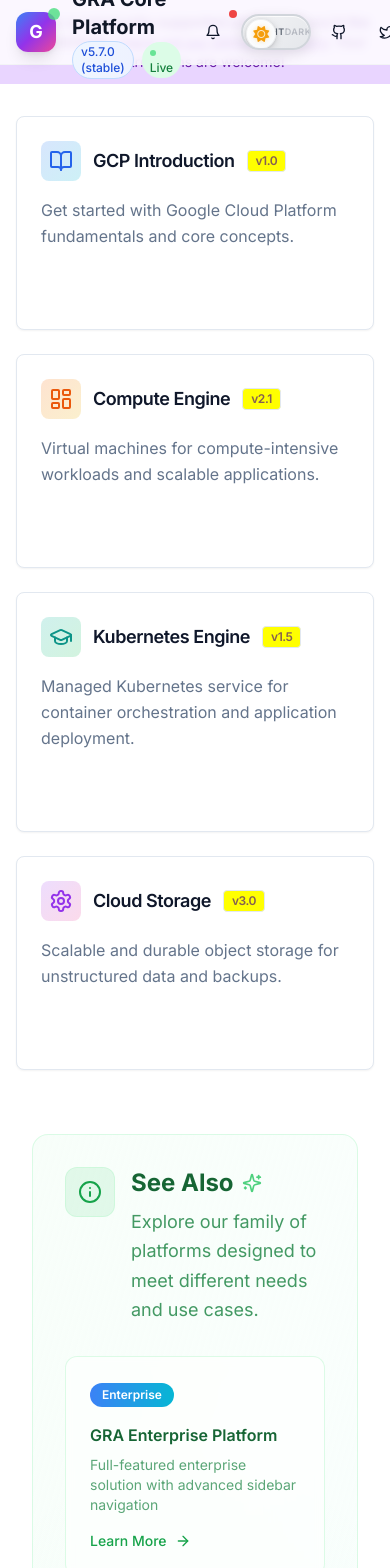
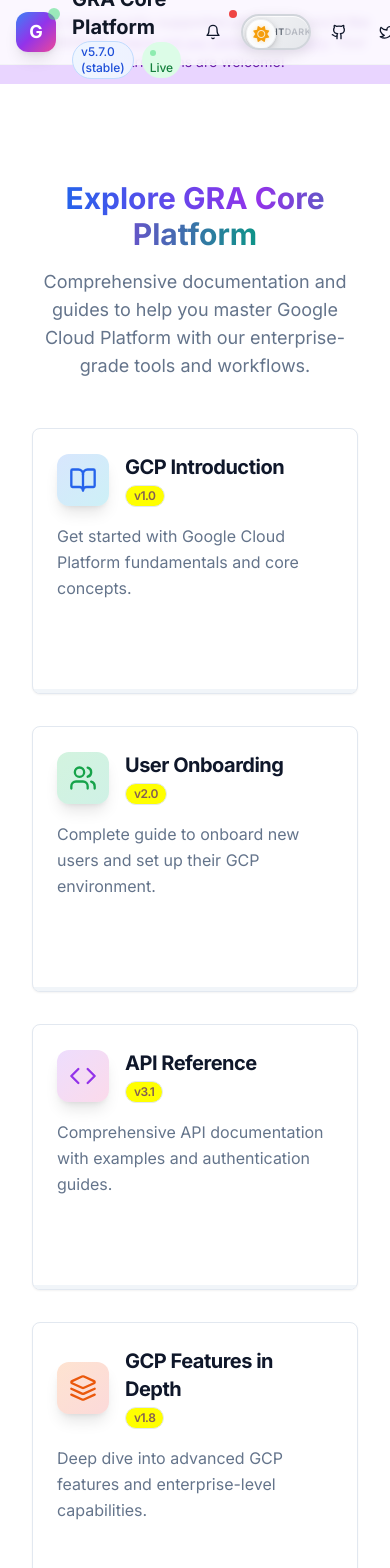
Before and after one commit to syedshahlal/sphinx-docs-template, a Next.js app: page / in a window 390 px wide. Shown: the top 1568 px of the page. Built offline with nearby package versions, Linux system fonts and the light colour scheme.

Commit message:
feat: add enhanced feature cards with animations and responsive design
Include 6 tiles with premium animations, hover states, progress indicators, and responsive grid layout.

#VERCEL_SKIP

Co-authored-by: Syed Razauddin Shahlal <96375316+syedshahlal@users.noreply.github.com>

```diff
--- a/components/feature-cards.tsx
+++ b/components/feature-cards.tsx
@@ -2,7 +2,7 @@
 
 import type React from "react"
 import { useState } from "react"
-import { ArrowRight, BookOpen, ExternalLink, GraduationCap, LayoutDashboard, Settings } from "lucide-react"
+import { ArrowRight, BookOpen, ExternalLink, Users, Code, Layers, GitBranch, Server } from "lucide-react"
 
 import { Card, CardContent, CardHeader, CardTitle } from "@/components/ui/card"
 
@@ -13,8 +13,8 @@ type Feature = {
   color: string
   gradient: string
   details: string[]
-  href: string // NEW – destination docs page
-  version: string // NEW – version badge text
+  href: string
+  version: string
 }
 
 const features: Feature[] = [
@@ -25,38 +25,58 @@ const features: Feature[] = [
     color: "text-blue-600 dark:text-blue-400",
     gradient: "from-blue-500/20 to-cyan-500/20",
     details: ["Core Services", "Getting Started", "Best Practices", "Architecture Overview"],
-    href: "/docs/gcp-introduction", // NEW
-    version: "v1.0", // NEW
+    href: "/docs/gcp-introduction",
+    version: "v1.0",
   },
   {
-    icon: LayoutDashboard,
-    title: "Compute Engine",
-    description: "Virtual machines for compute-intensive workloads and scalable applications.",
-    color: "text-orange-600 dark:text-orange-400",
-    gradient: "from-orange-500/20 to-yellow-500/20",
-    details: ["VM Instances", "Autoscaling", "Networking", "Storage Options"],
-    href: "/docs/compute-engine", // NEW
-    version: "v2.1", // NEW
+    icon: Users,
+    title: "User Onboarding",
+    description: "Complete guide to onboard new users and set up their GCP environment.",
+    color: "text-green-600 dark:text-green-400",
+    gradient: "from-green-500/20 to-emerald-500/20",
+    details: ["Account Setup", "Permissions", "First Project", "Team Management"],
+    href: "/docs/user-onboarding",
+    version: "v2.0",
   },
   {
-    icon: GraduationCap,
-    title: "Kubernetes Engine",
-    description: "Managed Kubernetes service for container orchestration and application deployment.",
-    color: "text-teal-600 dark:text-teal-400",
-    gradient: "from-teal-500/20 to-green-500/20",
-    details: ["Cluster Management", "Container Deployment", "Service Discovery", "Scaling"],
-    href: "/docs/kubernetes-engine", // NEW
-    version: "v1.5", // NEW
+    icon: Code,
+    title: "API Reference",
+    description: "Comprehensive API documentation with examples and authentication guides.",
+    color: "text-purple-600 dark:text-purple-400",
+    gradient: "from-purple-500/20 to-pink-500/20",
+    details: ["REST APIs", "Authentication", "SDKs", "Rate Limits"],
+    href: "/docs/api-reference",
+    version: "v3.1",
   },
   {
-    icon: Settings,
-    title: "Cloud Storage",
-    description: "Scalable and durable object storage for unstructured data and backups.",
-    color: "text-purple-600 dark:text-purple-400",
-    gradient: "from-purple-500/20 to-pink-500/20",
-    details: ["Object Storage", "Data Lifecycle", "Access Control", "Integration"],
-    href: "/docs/cloud-storage", // NEW
-    version: "v3.0", // NEW
+    icon: Layers,
+    title: "GCP Features in Depth",
+    description: "Deep dive into advanced GCP features and enterprise-level capabilities.",
+    color: "text-orange-600 dark:text-orange-400",
+    gradient: "from-orange-500/20 to-red-500/20",
+    details: ["Advanced Compute", "AI/ML Services", "Data Analytics", "Security Features"],
+    href: "/docs/gcp-features-depth",
+    version: "v1.8",
+  },
+  {
+    icon: GitBranch,
+    title: "Sample Workflow",
+    description: "Real-world workflows and implementation patterns for common use cases.",
+    color: "text-teal-600 dark:text-teal-400",
+    gradient: "from-teal-500/20 to-cyan-500/20",
+    details: ["CI/CD Pipelines", "Data Processing", "Web Applications", "Microservices"],
+    href: "/docs/sample-workflow",
+    version: "v2.3",
+  },
+  {
+    icon: Server,
+    title: "GCP Infra",
+    description: "Infrastructure as Code, networking, and deployment strategies on GCP.",
+    color: "text-indigo-600 dark:text-indigo-400",
+    gradient: "from-indigo-500/20 to-blue-500/20",
+    details: ["Terraform", "Networking", "Load Balancing", "Monitoring"],
+    href: "/docs/gcp-infrastructure",
+    version: "v1.5",
   },
 ]
 
@@ -64,84 +84,166 @@ export function FeatureCards() {
   const [hoveredCard, setHoveredCard] = useState<number | null>(null)
 
   return (
-    <div className="grid sm:grid-cols-2 lg:grid-cols-4 gap-6">
+    <section className="py-16 px-4">
+      <div className="container mx-auto">
+        {/* Header Section */}
+        <div className="text-center mb-12">
+          <h2 className="text-3xl md:text-4xl font-bold mb-4">
+            <span className="bg-gradient-to-r from-blue-600 via-purple-600 to-teal-600 bg-clip-text text-transparent">
+              Explore GRA Core Platform
+            </span>
+          </h2>
+          <p className="text-lg text-muted-foreground max-w-2xl mx-auto">
+            Comprehensive documentation and guides to help you master Google Cloud Platform with our enterprise-grade
+            tools and workflows.
+          </p>
+        </div>
+
+        {/* Feature Cards Grid */}
+        <div className="grid sm:grid-cols-2 lg:grid-cols-3 gap-8 max-w-7xl mx-auto">
           {features.map(({ icon: Icon, title, description, color, gradient, details, href, version }, index) => (
             <a
               key={title}
               href={href}
               aria-label={title}
-          className="group block focus:outline-none focus:ring-2 focus:ring-primary rounded-lg"
+              className="group block focus:outline-none focus:ring-2 focus:ring-primary rounded-xl"
             >
               <Card
                 tabIndex={-1}
-            className={`relative border border-border bg-card transition-all duration-500 overflow-hidden
-              hover:shadow-2xl hover:shadow-primary/10 hover:-translate-y-2 cursor-pointer
-              ${hoveredCard === index ? "scale-105" : ""}`}
+                className={`relative border border-border bg-card transition-all duration-500 overflow-hidden h-full
+                  hover:shadow-2xl hover:shadow-primary/10 hover:-translate-y-3 cursor-pointer
+                  ${hoveredCard === index ? "scale-[1.02]" : ""}`}
                 onMouseEnter={() => setHoveredCard(index)}
                 onMouseLeave={() => setHoveredCard(null)}
               >
-            {/* BACKGROUND & BORDER */}
+                {/* Animated Background Gradient */}
                 <div
                   className={`absolute inset-0 bg-gradient-to-br ${gradient} opacity-0 group-hover:opacity-100 transition-opacity duration-500`}
                 />
-            <div className="absolute inset-0 bg-gradient-to-r from-primary via-blue-500 to-purple-500 opacity-0 group-hover:opacity-100 transition-opacity duration-500 p-[1px] rounded-lg">
-              <div className="w-full h-full bg-card rounded-lg" />
+
+                {/* Animated Border */}
+                <div className="absolute inset-0 bg-gradient-to-r from-primary via-blue-500 to-purple-500 opacity-0 group-hover:opacity-100 transition-opacity duration-500 p-[1px] rounded-xl">
+                  <div className="w-full h-full bg-card rounded-xl" />
                 </div>
 
-            {/* HEADER */}
+                {/* Shimmer Effect */}
+                <div
+                  className="absolute inset-0 rounded-xl bg-gradient-to-r from-transparent via-white/5 to-transparent opacity-0 group-hover:opacity-100 transition-opacity duration-500 transform group-hover:translate-x-full"
+                  style={{
+                    background: "linear-gradient(90deg, transparent, rgba(255,255,255,0.1), transparent)",
+                    animation: hoveredCard === index ? "shimmer 1.5s ease-in-out" : "none",
+                  }}
+                />
+
+                {/* Header */}
                 <CardHeader className="relative z-10 pb-4">
-              <CardTitle className="flex items-center justify-between text-lg group-hover:text-primary transition-colors">
-                <div className="flex items-center space-x-3">
+                  <CardTitle className="flex items-center justify-between text-xl group-hover:text-primary transition-colors">
+                    <div className="flex items-center space-x-4">
                       <div
-                    className={`p-2 rounded-lg bg-gradient-to-br ${gradient} group-hover:scale-110 transition-transform duration-300`}
+                        className={`p-3 rounded-xl bg-gradient-to-br ${gradient} group-hover:scale-110 transition-transform duration-300 shadow-lg`}
                       >
-                    <Icon className={`h-6 w-6 ${color}`} />
+                        <Icon className={`h-7 w-7 ${color}`} />
                       </div>
-                  <span>{title}</span>
-                  {/* VERSION BADGE */}
-                  <span className="ml-1 px-2 py-0.5 rounded text-xs bg-secondary text-secondary-foreground border border-border">
+                      <div className="flex flex-col">
+                        <span className="font-bold">{title}</span>
+                        {/* Version Badge */}
+                        <span className="mt-1 px-2 py-0.5 rounded-full text-xs bg-secondary text-secondary-foreground border border-border w-fit">
                           {version}
                         </span>
                       </div>
-                <ArrowRight className="h-4 w-4 opacity-0 group-hover:opacity-100 group-hover:translate-x-1 transition-all duration-300" />
+                    </div>
+                    <ArrowRight className="h-5 w-5 opacity-0 group-hover:opacity-100 group-hover:translate-x-1 transition-all duration-300" />
                   </CardTitle>
                 </CardHeader>
 
-            {/* CONTENT */}
-            <CardContent className="relative z-10">
-              <p className="leading-relaxed text-muted-foreground mb-4 group-hover:text-foreground transition-colors">
+                {/* Content */}
+                <CardContent className="relative z-10 pt-0">
+                  <p className="leading-relaxed text-muted-foreground mb-6 group-hover:text-foreground transition-colors">
                     {description}
                   </p>
 
-              {/* DETAILS */}
+                  {/* Feature Details */}
                   <div
-                className={`space-y-2 transition-all duration-500 ${hoveredCard === index ? "max-h-40 opacity-100" : "max-h-0 opacity-0"} overflow-hidden`}
+                    className={`space-y-3 transition-all duration-500 ${
+                      hoveredCard === index ? "max-h-48 opacity-100" : "max-h-0 opacity-0"
+                    } overflow-hidden`}
                   >
                     <div className="border-t border-border pt-4">
-                  <div className="grid grid-cols-2 gap-2">
+                      <h4 className="text-sm font-semibold text-foreground mb-3">Key Features:</h4>
+                      <div className="grid grid-cols-1 gap-2">
                         {details.map((detail, i) => (
-                      <div key={i} className="flex items-center gap-2 text-sm text-muted-foreground">
-                        <div className="w-1.5 h-1.5 bg-primary rounded-full" />
-                        {detail}
+                          <div key={i} className="flex items-center gap-3 text-sm text-muted-foreground">
+                            <div className={`w-2 h-2 rounded-full bg-gradient-to-r ${gradient.replace("/20", "")}`} />
+                            <span className="group-hover:text-foreground transition-colors">{detail}</span>
                           </div>
                         ))}
                       </div>
                     </div>
                   </div>
 
-              {/* CTA */}
+                  {/* Call to Action */}
                   <div
-                className={`mt-4 transition-all duration-500 ${hoveredCard === index ? "opacity-100 translate-y-0" : "opacity-0 translate-y-4"}`}
+                    className={`mt-6 transition-all duration-500 ${
+                      hoveredCard === index ? "opacity-100 translate-y-0" : "opacity-0 translate-y-4"
+                    }`}
                   >
-                <span className="inline-flex items-center gap-2 text-sm text-primary group-hover:text-primary/80 transition-colors">
-                  Read Docs <ExternalLink className="w-3 h-3" />
+                    <div className="flex items-center justify-between">
+                      <span className="inline-flex items-center gap-2 text-sm font-medium text-primary group-hover:text-primary/80 transition-colors">
+                        Explore Documentation <ExternalLink className="w-3 h-3" />
                       </span>
+                      <div className="flex items-center gap-1">
+                        <div className="w-1 h-1 bg-primary rounded-full animate-pulse" />
+                        <div
+                          className="w-1 h-1 bg-primary rounded-full animate-pulse"
+                          style={{ animationDelay: "0.2s" }}
+                        />
+                        <div
+                          className="w-1 h-1 bg-primary rounded-full animate-pulse"
+                          style={{ animationDelay: "0.4s" }}
+                        />
+                      </div>
+                    </div>
                   </div>
                 </CardContent>
+
+                {/* Progress Indicator */}
+                <div className="absolute bottom-0 left-0 right-0 h-1 bg-muted rounded-b-xl overflow-hidden">
+                  <div
+                    className={`h-full bg-gradient-to-r ${gradient.replace("/20", "")} transition-all duration-700 ease-out`}
+                    style={{ width: hoveredCard === index ? "100%" : "0%" }}
+                  />
+                </div>
               </Card>
             </a>
           ))}
         </div>
+
+        {/* Bottom CTA Section */}
+        <div className="text-center mt-16">
+          <div className="inline-flex items-center gap-2 px-6 py-3 bg-gradient-to-r from-primary/10 to-blue-500/10 rounded-full border border-primary/20">
+            <span className="text-sm font-medium text-foreground">Need help getting started?</span>
+            <a
+              href="/docs/quick-start"
+              className="text-sm font-semibold text-primary hover:text-primary/80 transition-colors flex items-center gap-1"
+            >
+              Quick Start Guide <ArrowRight className="w-3 h-3" />
+            </a>
+          </div>
+        </div>
+      </div>
+
+      {/* Keyframe Animation for Shimmer Effect */}
+      <style jsx>{`
+        @keyframes shimmer {
+          0% {
+            transform: translateX(-100%);
+          }
+          100% {
+            transform: translateX(100%);
+          }
+        }
+      `}</style>
+    </section>
   )
 }
 
```
Lines whose indentation alone changed are shown as unchanged.
